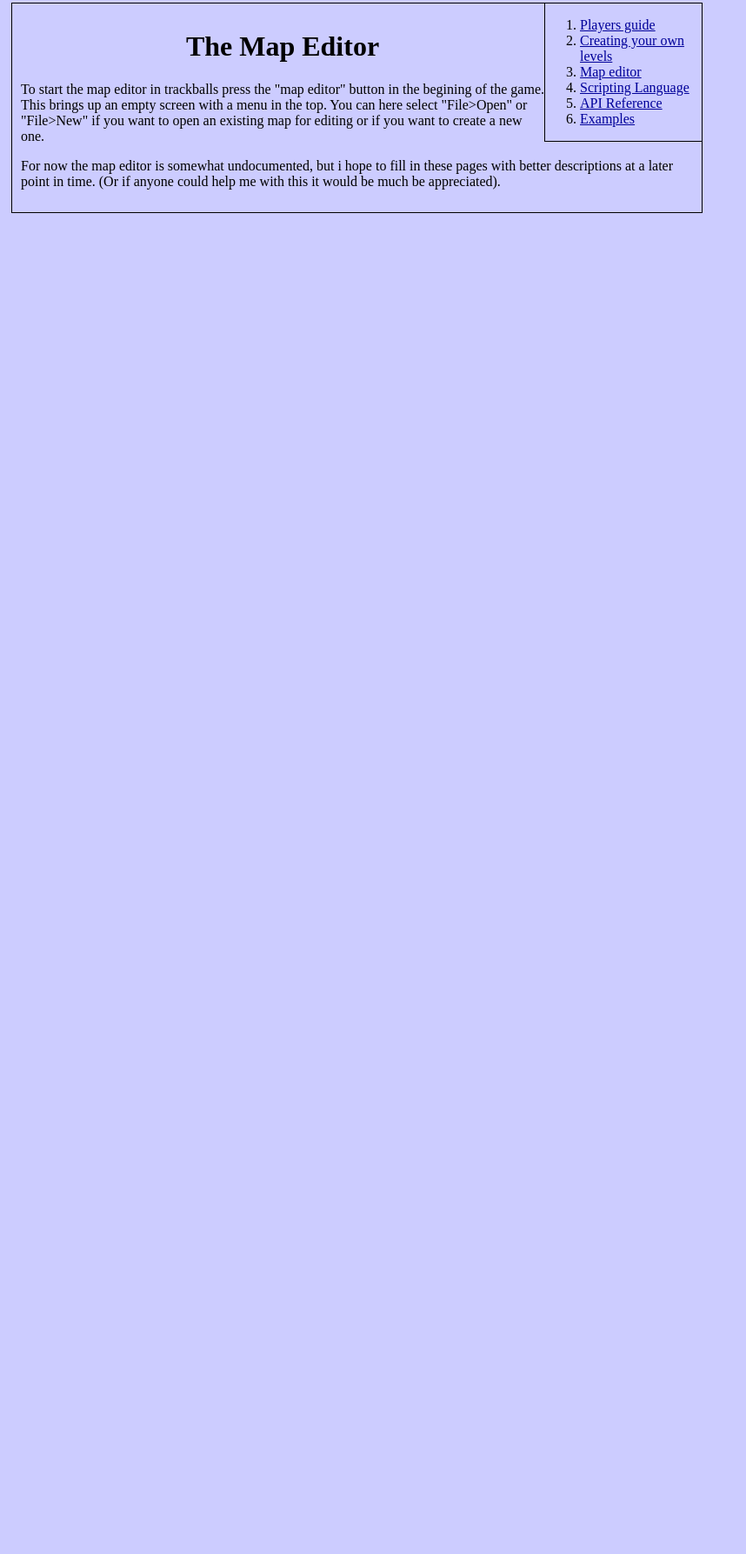
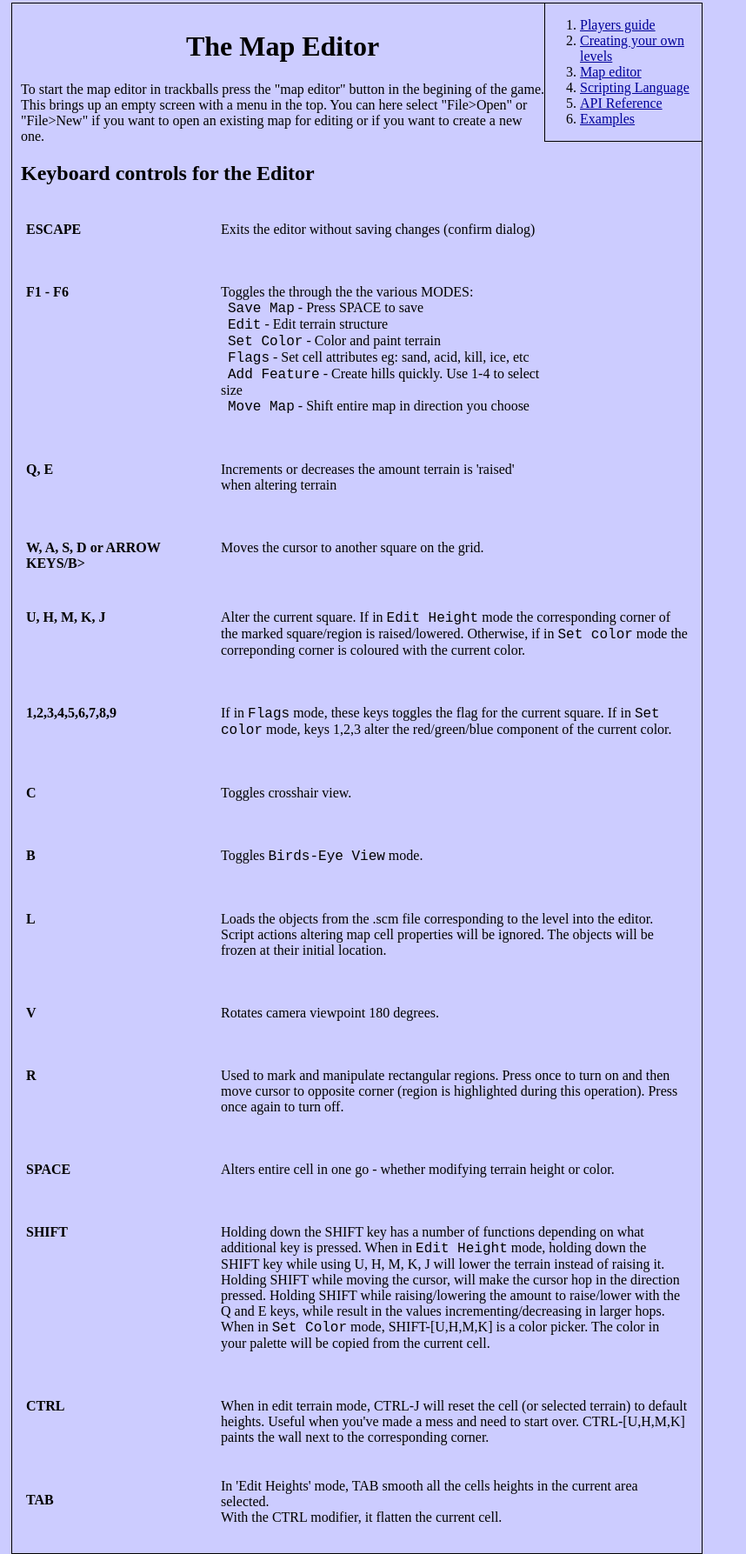
Before and after one commit to trackballs/trackballs.github.io, a plain HTML site: page docs/mapeditor.html in a window 1280 px wide. Shown: the part 7-1794 px from the top of the page at 87% size, without its empty margins (0-858 px from the left). Before the commit the page ends 800 px from the top, so only its background shows below. Drawn offline with Linux system fonts and the light colour scheme.

Commit message:
update requirements list and documentation

```diff
--- a/docs/mapeditor.html
+++ b/docs/mapeditor.html
@@ -1,9 +1,12 @@
-<!DOCTYPE html PUBLIC "-//W3C//DTD HTML 4.01 Transitional//EN">
+<!DOCTYPE html>
 <html>
+
 <head>
+<meta charset="utf-8">
 <title> Trackballs - Map Editor </title>
 <link title="Default style" rel="stylesheet" href="default.css" type="text/css">
 </head>
+
 <body>
 
 <div class="toc">
@@ -21,18 +24,191 @@
 
 <h1> The Map Editor </h1>
 
-To start the map editor in trackballs press the "map editor" button in
-the begining of the game. This brings up an empty screen with a menu
-in the top. You can here select "File>Open" or "File>New" if you want
-to open an existing map for editing or if you want to create a new
-one.
+<p>
+To start the map editor in trackballs press the "map editor" button in the begining of the game. This brings up an empty screen with a menu in the top. You can here select "File>Open" or "File>New" if you want to open an existing map for editing or if you want to create a new one.
 <p/>
 
-For now the map editor is somewhat undocumented, but i hope to fill in
-these pages with better descriptions at a later point in time. (Or if
-anyone could help me with this it would be much be appreciated).
+<h2> Keyboard controls for the Editor </h2>
+<table>
+<tbody>
+<tr>
+<td width="600">
+<table>
+<tbody>
+<tr>
+<td width="220" valign="top">
+<p><b>ESCAPE</b></p>
+</td>
+<td valign="top">
+<p>Exits the editor without saving changes (confirm dialog)
+<br> &nbsp;
+</p>
+</td>
+</tr>
+<tr>
+<td valign="top">
+<p><b>F1 - F6</b></p>
+</td>
+<td valign="top">
+<p>Toggles the through the the various MODES:
+<br> &nbsp;
+<tt>Save Map</tt> - Press SPACE to save
+<br> &nbsp;
+<tt>Edit</tt> - Edit terrain structure
+<br> &nbsp;
+<tt>Set Color</tt> - Color and paint terrain
+<br> &nbsp;
+<tt>Flags</tt> - Set cell attributes eg: sand, acid, kill, ice, etc
+<br> &nbsp;
+<tt>Add Feature</tt> - Create hills quickly. Use 1-4 to select size
+<br> &nbsp;
+<tt>Move Map</tt> - Shift entire map in direction you choose
+<br> &nbsp; </p>
+</td>
+</tr>
+<tr>
+<td valign="top">
+<p><b>Q, E</b></p>
+</td>
+<td valign="top">
+<p>Increments or decreases the amount terrain is 'raised' when altering terrain
+<br> &nbsp;
+</p>
+</td>
+</tr>
+<tr>
+<td valign="top">
+<p><b>W, A, S, D or ARROW
+KEYS/B&gt;</b></p>
+</td>
+<td valign="top">
+<p>Moves the cursor to another square on the grid.
+<br> &nbsp; </p>
+</td>
+</tr>
+</tbody>
+</table>
+</td>
+</tr>
+</tbody>
+</table>
+<table>
+<tbody>
+<tr>
+<td>
+<table>
+<tbody>
+<tr>
+<td width="220" valign="top">
+<p><b>U, H, M, K, J</b></p>
+</td>
+<td valign="top">
+<p>Alter the current square. If in <tt>Edit Height</tt> mode the corresponding corner of the marked square/region is raised/lowered. Otherwise, if in <tt>Set color</tt> mode the correponding corner is coloured with the current color.
+<br> &nbsp;
+</p>
+</td>
+</tr>
+<tr>
+<td valign="top">
+<p><b>1,2,3,4,5,6,7,8,9</b></p>
+</td>
+<td valign="top">
+<p>If in <tt>Flags</tt> mode, these keys toggles the flag for the current square. If in <tt>Set color</tt> mode, keys 1,2,3 alter the red/green/blue component of the current color.
+<br> &nbsp;
+</p>
+</td>
+</tr>
+<tr>
+<td valign="top">
+<p><b>C</b></p>
+</td>
+<td valign="top">
+<p>Toggles crosshair view.
+<br>&nbsp;</p>
+</td>
+</tr>
+<tr>
+<td valign="top">
+<p><b>B</b></p>
+</td>
+<td valign="top">
+<p>Toggles <tt>Birds-Eye View</tt> mode.
+<br>&nbsp;</p>
+</td>
+</tr>
+<tr>
+<td valign="top">
+<p><b>L</b></p>
+</td>
+<td valign="top">
+<p>Loads the objects from the .scm file corresponding to the level into the editor. Script actions altering map cell properties will be ignored. The objects will be frozen at their initial location.
+<br>&nbsp;</p>
+</td>
+</tr>
+<tr>
+<td valign="top">
+<p><b>V</b></p>
+</td>
+<td valign="top">
+<p>Rotates camera viewpoint 180 degrees.
+<br>&nbsp;</p>
+</td>
+</tr>
+<tr>
+<td valign="top">
+<p><b>R</b></p>
+</td>
+<td valign="top">
+<p>Used to mark and manipulate rectangular regions. Press once to turn on and then move cursor to opposite corner (region is highlighted during this operation). Press once again to turn off.
+<br> &nbsp;
+</p>
+</td>
+</tr>
+<tr>
+<td valign="top">
+<p><b>SPACE</b></p>
+</td>
+<td valign="top">
+<p>Alters entire cell in one go - whether modifying terrain height or color.
+<br> &nbsp;
+</p>
+</td>
+</tr>
+<tr>
+<td valign="top">
+<p><b>SHIFT</b></p>
+</td>
+<td valign="top">
+<p>Holding down the SHIFT key has a number of functions depending on what additional key is pressed. When in <tt>Edit Height</tt> mode, holding down the SHIFT key while using U, H, M, K, J will lower the terrain instead of raising it. Holding SHIFT while moving the cursor, will make the cursor hop in the direction pressed. Holding SHIFT while raising/lowering the amount to raise/lower with the Q and E keys, while result in the values incrementing/decreasing in larger hops. When in <tt>Set Color</tt> mode, SHIFT-[U,H,M,K] is a color picker. The color in your palette will be copied from the current cell.
+<br> &nbsp; </p>
+</td>
+</tr>
+<tr>
+<td valign="top">
+<p><b>CTRL</b></p>
+</td>
+<td valign="top">
+<p>When in edit terrain mode, CTRL-J will reset the cell (or selected terrain) to default heights. Useful when you've made a mess and need to start over. CTRL-[U,H,M,K] paints the wall next to the corresponding corner.
+<br> &nbsp;
+</p>
+</td>
+</tr>
+<tr>
+<td valign="top">
+<p><b>TAB</b></p>
+</td>
+<td valign="top">In 'Edit Heights' mode, TAB<b> </b>smooth all the cells heights in the current area selected.
+<br> With the CTRL modifier, it flatten the current cell. </td>
+</tr>
+</tbody>
+</table>
+</td>
+</tr>
+</tbody>
+</table>
+
 <p/>
-
 </div>
 </body>
+
 </html>
```
Also changed, not shown: docs/api.html (+96 -235 lines), docs/customizing.html (+2 -1 lines), docs/examples.html (+2 -1 lines), docs/index.html (+2 -1 lines), docs/scriptingLanguage.html (+3 -2 lines), index.html (+13 -14 lines).
